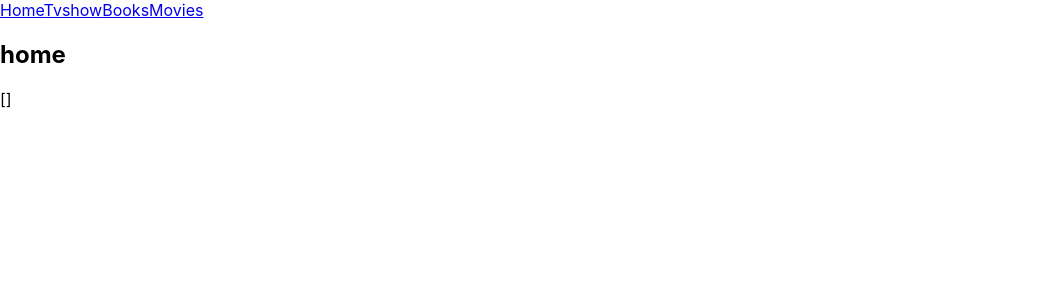
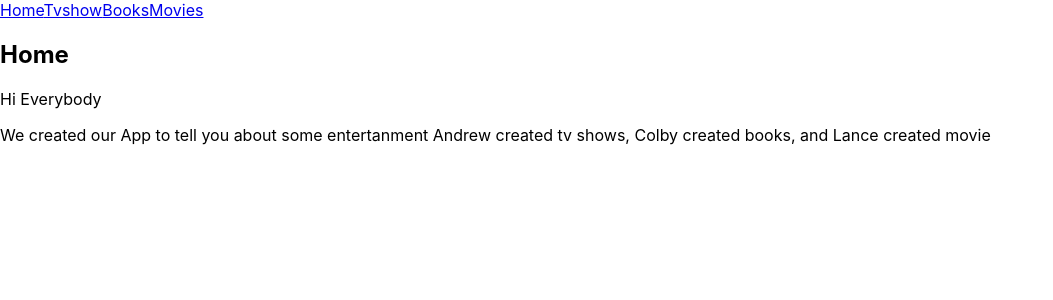
Before and after one commit to Colby-Patterson/hackathon-project, a React (Create React App) app in the folder client/: page / in a window 1280 px wide. Shown: the top 300 px of the page, without its empty margins (0-1053 px from the left). Built offline with nearby package versions, Linux system fonts and the light colour scheme; no server answers.

Commit message:
Home page update

```diff
--- a/client/src/Home.js
+++ b/client/src/Home.js
@@ -2,12 +2,13 @@ import { useContext } from "react"
 import { MoviesContext } from "./Movies/Moviesprovider"
 
 const Home = () => {
-  const { movies, updateMovies, deleteMovies, addMovies } = useContext(MoviesContext);
+
 
   return (
-    <div className='moviescomponent'>
-      <h2>home</h2>
-      <p>{JSON.stringify(movies)}</p>
+    <div className='home' >
+      <h2>Home</h2>
+      <p>Hi Everybody</p>
+      <p>We created our App to tell you about some entertanment Andrew created tv shows, Colby created books, and Lance created movie </p>
 
     </div>
 
```
